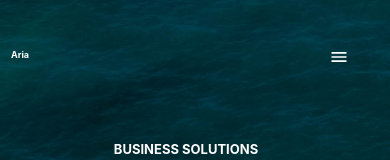
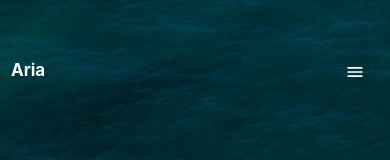
Before and after one commit to g-prog/joblisting, a React (Create React App) app in the folder tedbree/: page / in a window 390 px wide. Shown: the top 160 px of the page. Built offline with nearby package versions, Linux system fonts and the light colour scheme.

Commit message:
making progress with mobile responsiveness

```diff
--- a/tedbree/src/home.css
+++ b/tedbree/src/home.css
@@ -164,9 +164,12 @@
     }
 
     .home .hero .content nav .logo{
-        font-size: 14px;
         margin-left: 3px;
         margin-top: 2px;
+    }
+
+    .home .hero .content nav .logo h4{
+        font-size: 17px  !important;
     }
 
 
@@ -195,7 +198,7 @@
 
     .home .hero .content nav .hamburger{
         display: block;
-        margin-top: 45px;
+        margin-top: 60px;
         margin-left: 300px;
         position: relative;
 
```
